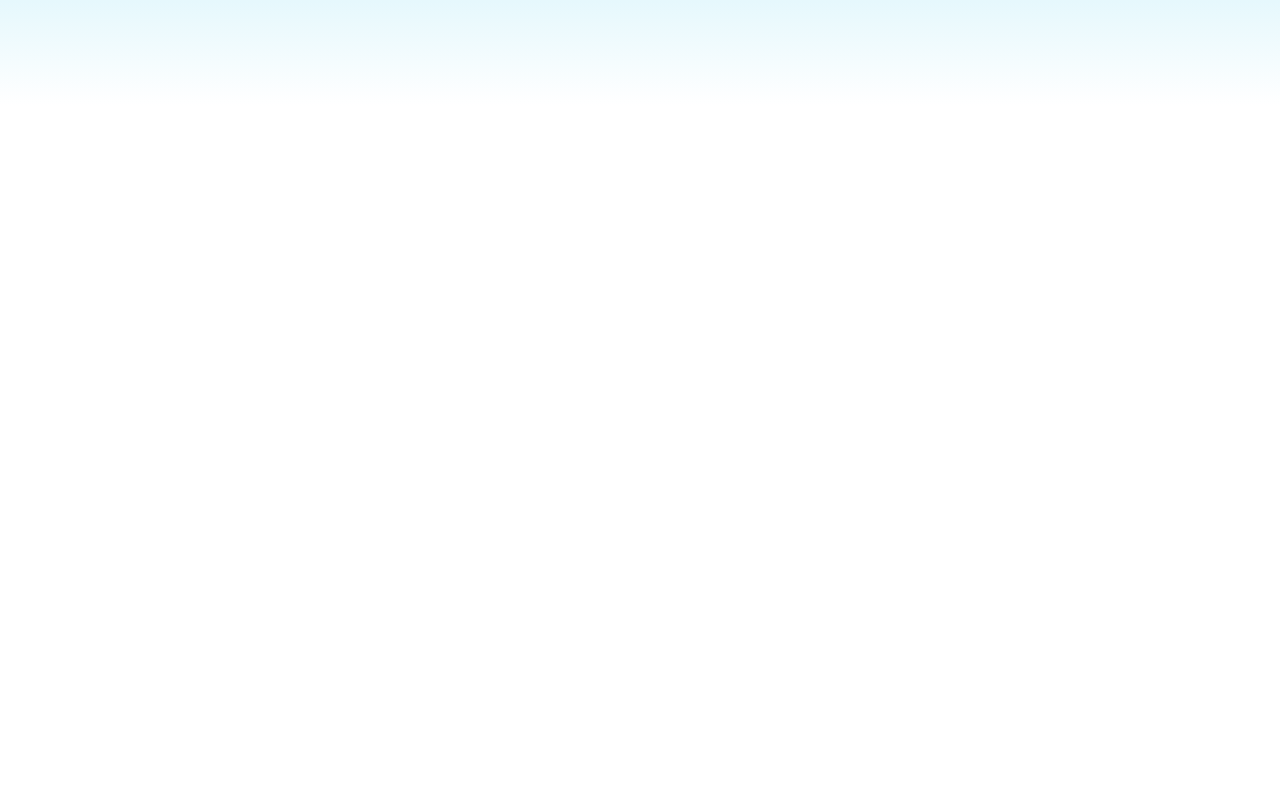
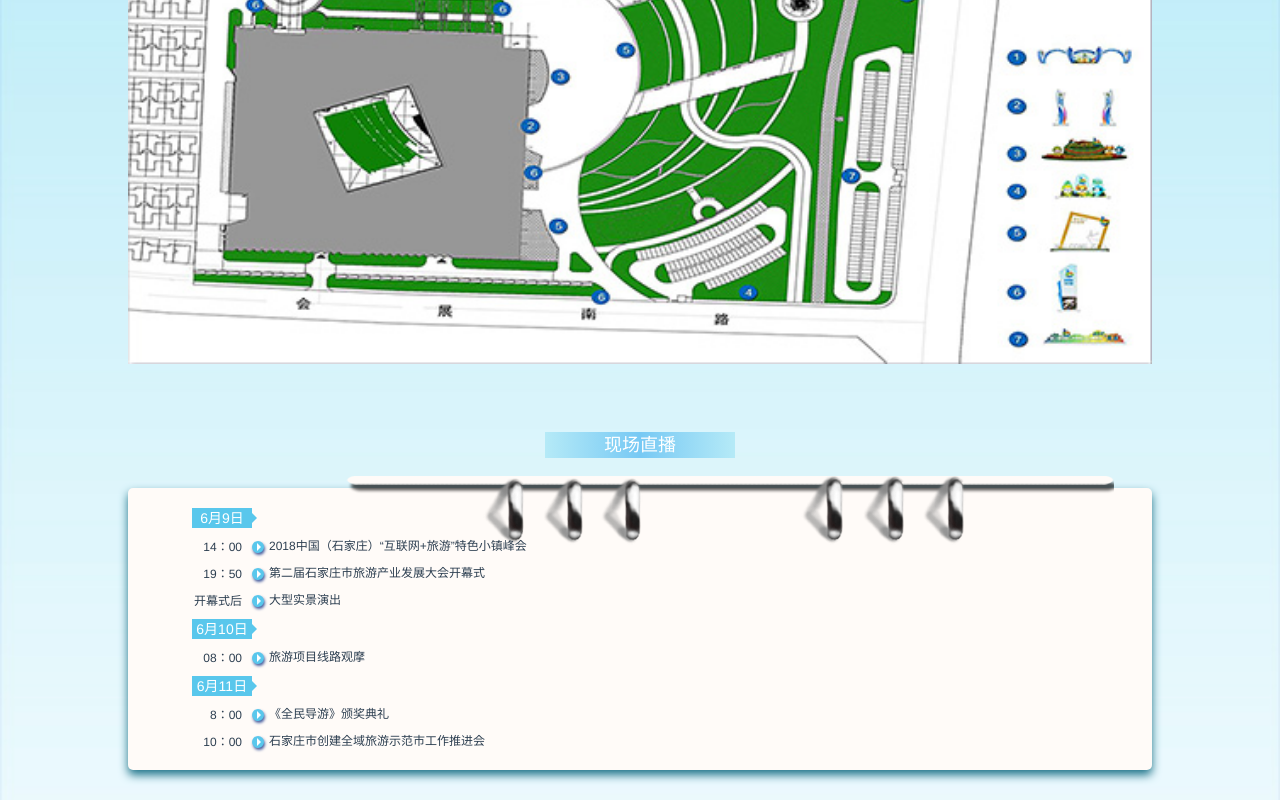
Before and after one commit to xsw911213/sjz610-fe, a Vue app: page /living in a window 1280 px wide. Shown: the part 913-1713 px from the top of the page. Before the commit the page ends 1019 px from the top, so only its background shows below. Built offline with nearby package versions, Linux system fonts and the light colour scheme; no server answers; a small style sheet from the web is missing.

Commit message:
会议日程 直播间

```diff
--- a/src/router/index.js
+++ b/src/router/index.js
@@ -16,6 +16,8 @@ const IndividualCenter = resolve => require(['../views/IndividualCenter'], resol
 const Msg = resolve => require(['../views/Msg'], resolve);
 
 const Living = resolve => require(['../views/Living'], resolve);
+
+const LivingDetail = resolve => require(['../views/LivingDetail'], resolve);
 
 Vue.use(Router)
 
@@ -62,5 +64,11 @@ export default new Router({
       name: 'Living',
       component: Living
     }
+    ,
+    {
+      path: '/livingdetail',
+      name: 'LivingDetail',
+      component: LivingDetail
+    }
   ]
 })
--- a/src/views/Living.vue
+++ b/src/views/Living.vue
@@ -1,15 +1,30 @@
 <template>
   <div id="living">
-    <img class="head" src="../assets/living-head1.jpg" @click="e">
     <div class="msg">
-      <div class="linear-gradient-bg"></div>
-      <ul class="text">
-        <li class="item" v-for="(item,index) in livingMsg" :key="index">
-          <p class="item-time">{{`2018-6-${new Date(item.time).getDate()} ${new Date(item.time).getHours()}:${new Date(item.time).getMinutes() < 10 ? '0'+new Date(item.time).getMinutes() : new Date(item.time).getMinutes()}`}}</p>
-          <img class="item-img" v-if="item.img" :src="item.img" alt="">
-          <p class="item-text" v-if="item.text">{{item.text}}</p>
-        </li>
-      </ul>
+      <p class="title">会场地图</p>
+      <img class="map" src="../assets/meeting-map.jpg" @click="e" alt="">
+      <p class="title">现场直播</p>
+      <div class="meetings">
+        <img class="dom" src="../assets/living-dom.png" @click="e" alt="">
+        <p class="date">6月9日</p>
+        <p class="item" v-for="(item,index) in list0609" :key="index">
+          <span class="time">{{item.time}}</span>
+          <span class="play"></span>
+          <span class="text" @click="goDetail(item.value)">{{item.text}}</span>
+        </p>
+        <p class="date">6月10日</p>
+        <p class="item" v-for="(item,index) in list0610" :key="index + 10">
+          <span class="time">{{item.time}}</span>
+          <span class="play"></span>
+          <span class="text" @click="goDetail(item.value)">{{item.text}}</span>
+        </p>
+        <p class="date">6月11日</p>
+        <p class="item" v-for="(item,index) in list0611" :key="index + 100">
+          <span class="time">{{item.time}}</span>
+          <span class="play"></span>
+          <span class="text" @click="goDetail(item.value)">{{item.text}}</span>
+        </p>
+      </div>
     </div>
   </div>
 </template>
@@ -17,7 +32,43 @@
 export default {
   data(){
     return{
-      livingMsg:[]
+      // livingMsg:[],
+      list0609:[
+        {
+          time: '14：00',
+          text: '2018中国（石家庄）“互联网+旅游”特色小镇峰会',
+          value: 0
+        },
+        {
+          time:'19：50',
+          text:'第二届石家庄市旅游产业发展大会开幕式',
+          value: 1
+        },
+        {
+          time:'开幕式后',
+          text:'大型实景演出',
+          value: 2
+        }
+      ],
+      list0610:[
+        {
+          time:'08：00',
+          text:'旅游项目线路观摩',
+          value: 3
+        },
+      ],
+      list0611:[
+        {
+          time:'8：00',
+          text:'《全民导游》颁奖典礼',
+          value: 6
+        },
+        {
+          time:'10：00',
+          text:'石家庄市创建全域旅游示范市工作推进会',
+          value: 4
+        },
+      ],
     }
   },
   methods:{
@@ -34,13 +85,16 @@ export default {
         baseURL: this.host.baseUrl
         //baseURL:'http://10.168.34.43:3008/api'
       }).then((res)=>{
-        console.log(res)
         this.livingMsg = res.data.data;
       })
     },
+    goDetail(value){
+      console.log(value);
+      this.$router.push({path:'/livingdetail',query:{meeting:value}})
+    }
   },
   mounted(){
-    this.getMsg();
+    // this.getMsg();
   }
 }
 </script>
@@ -50,56 +104,120 @@ export default {
   width: 100%;
   min-height: 100%;
   background-color: #fff;
-  .head{
-    position: relative;
-    width: 100%;
-    vertical-align: top;
-  }
+  background-image: url('../assets/living-bg.jpg');
+  background-repeat: no-repeat;
+  background-size: 100% auto;
+
   .msg{
     // b7ebf8
+    box-sizing: border-box;
     position: relative;
+    padding-top: 50vw;
     padding-bottom: 30px;
 
-    .linear-gradient-bg{
-      position: absolute;
-      width: 100%;
-      height: 300px;
-      background: -webkit-linear-gradient(#b7ebf8, #ffffff); /* Safari 5.1 - 6.0 */
+    .title{
+      position: relative;
+      width: 190px;
+      height: 26px;
+      left: 50%;
+      margin-left: -95px;
+      text-align: center;
+      line-height: 26px;
+      color: #fff;
+      font-size: 18px;
+      background: linear-gradient(to right, #b5eaf7 , #77c9f4 ,#b5eaf7); /* 标准的语法 */
     }
-    .text{
+
+    .map{
+      width: 80vw;
+      margin: 5vw 10vw;
+    }
+
+    .meetings{
       position: relative;
       width: 80vw;
       margin-left: 10vw;
+      margin-top: 30px;
       box-sizing: border-box;
-      padding: 20px;
-      background-color: #99ecef;
-      text-align: center;
+      border-radius: 5px;
+      padding: 10px 5vw;
+      box-shadow: 0 5px 10px #1e7489;
+      background-color: #fffbf8;
+
+      .dom{
+        position: absolute;
+        transform: translateY(-22px);
+        width: 60vw;
+        right: 3vw;
+      }
+
+      .date{
+        position: relative;
+        width: 60px;
+        height: 20px;
+        line-height: 20px;
+        text-align: center;
+        margin-top: 10px;
+        background-color: #59c7ec;
+        color: #fff;
+        font-size: 14px;
+        &::after{
+          content: "";
+          display: block;
+          position: absolute;
+          width:0;
+          height:0;
+          top: 5px;
+          right: -5px;
+          border-width:5px 0 5px 5px;
+          border-style:solid;
+          border-color:transparent transparent transparent #59c7ec;/*透明 透明 透明 灰*/
+        }
+      }
+
       .item{
-        display: inline-block;
-        width: 100%;
-        height: auto;
-        margin-bottom: 15px;
-        border-radius: 5px;
-        box-sizing: border-box;
-        padding: 10px;
-        background-color: #ffffff;
-        .item-time{
-          font-size: 18px;
-          text-align: left;
-          color: #4671d8;
+        line-height: 15px;
+        margin-top: 10px;
+        margin-bottom: 10px;
+        span{
+          display: inline-block;
+          font-size: 12px;
         }
-        .item-img{
-          width: 100%;
-          margin-top: 5px;
+        .time{
+          width: 50px;
+          text-align: right;
+
         }
-        .item-text{
-          text-align: left;
-          font-size: 14px;
-          color: #343434;
-          margin-top: 5px;
+        .play{
+          width: 12px;
+          height: 12px;
+          margin-left: 10px;
+          background-color: #59c7ec;
+          border-radius: 6px;
+          vertical-align: middle;
+          box-shadow: 1px 2px 3px #445c9e;
+          &::after{
+            content: "";
+            display: block;
+            position: absolute;
+            width:0;
+            height:0;
+            top: 2px;
+            left: 5px;
+            border-width:4px 0 4px 4px;
+            border-style:solid;
+            border-color:transparent transparent transparent #fff;/*透明 透明 透明 灰*/
+
+          }
+        }
+        .text{
+          width: calc(68vw - 80px);
+          margin-left: 5px;
+          vertical-align: middle;
         }
       }
     }
+
   }
 }
 </style>
--- /dev/null
+++ b/src/views/LivingDetail.vue
@@ -0,0 +1,122 @@
+<template>
+  <div id="living-detail">
+    <div class="msg">
+      <!-- <div class="linear-gradient-bg"></div> -->
+      <p class="title">直播大厅</p>
+      <ul class="text" v-if="livingMsg.length > 0">
+        <li class="item" v-for="(item,index) in livingMsg" :key="index">
+          <p class="item-time">{{`2018-6-${new Date(item.time).getDate()} ${new Date(item.time).getHours()}:${new Date(item.time).getMinutes() < 10 ? '0'+new Date(item.time).getMinutes() : new Date(item.time).getMinutes()}`}}</p>
+          <img class="item-img" v-if="item.img" :src="item.img" alt="">
+          <p class="item-text" v-if="item.text">{{item.text}}</p>
+        </li>
+      </ul>
+      <ul class="text" v-else>
+        <p class="nothing">您来早了，会议还没开始</p>
+      </ul>
+    </div>
+  </div>
+</template>
+<script>
+export default {
+  data(){
+    return{
+      livingMsg:[]
+    }
+  },
+  methods:{
+    e(e){
+      e.preventDefault();
+    },
+    getMsg(){
+      console.log(this.$route.query.meeting)
+      this.axios({
+        method: 'get',
+        url: '/livingmsg',
+        params:{
+          meeting: this.$route.query.meeting
+        },
+        baseURL: this.host.baseUrl
+        //baseURL:'http://10.168.34.43:3008/api'
+      }).then((res)=>{
+        console.log(res)
+        this.livingMsg = res.data.data;
+      })
+    },
+  },
+  mounted(){
+    this.getMsg();
+  }
+}
+</script>
+<style lang="scss">
+#living-detail{
+  position: absolute;
+  width: 100%;
+  min-height: 100%;
+  background-color: #fff;
+  background-image: url('../assets/living-bg.jpg');
+  background-repeat: no-repeat;
+  background-size: 100% auto;
+
+  .msg{
+    // b7ebf8
+    box-sizing: border-box;
+    position: relative;
+    padding-top: 50vw;
+    padding-bottom: 30px;
+
+    .title{
+      position: relative;
+      width: 190px;
+      height: 26px;
+      left: 50%;
+      margin-left: -95px;
+      text-align: center;
+      line-height: 26px;
+      color: #fff;
+      font-size: 18px;
+      background: linear-gradient(to right, #b5eaf7 , #77c9f4 ,#b5eaf7); /* 标准的语法 */
+    }
+
+
+    .text{
+      position: relative;
+      width: 80vw;
+      margin-left: 10vw;
+      margin-top: 20px;
+      box-sizing: border-box;
+      padding: 20px;
+      background-color: #99ecef;
+      text-align: center;
+      .item{
+        display: inline-block;
+        width: 100%;
+        height: auto;
+        margin-bottom: 15px;
+        border-radius: 5px;
+        box-sizing: border-box;
+        padding: 10px;
+        background-color: #ffffff;
+        .item-time{
+          font-size: 18px;
+          text-align: left;
+          color: #4671d8;
+        }
+        .item-img{
+          width: 100%;
+          margin-top: 5px;
+        }
+        .item-text{
+          text-align: left;
+          font-size: 14px;
+          color: #343434;
+          margin-top: 5px;
+        }
+        .nothing{
+          color: #343434;
+        }
+      }
+    }
+  }
+}
+</style>
```
Also changed, not shown: src/assets/living-bg.jpg (added), src/assets/meeting-map.jpg (added).
